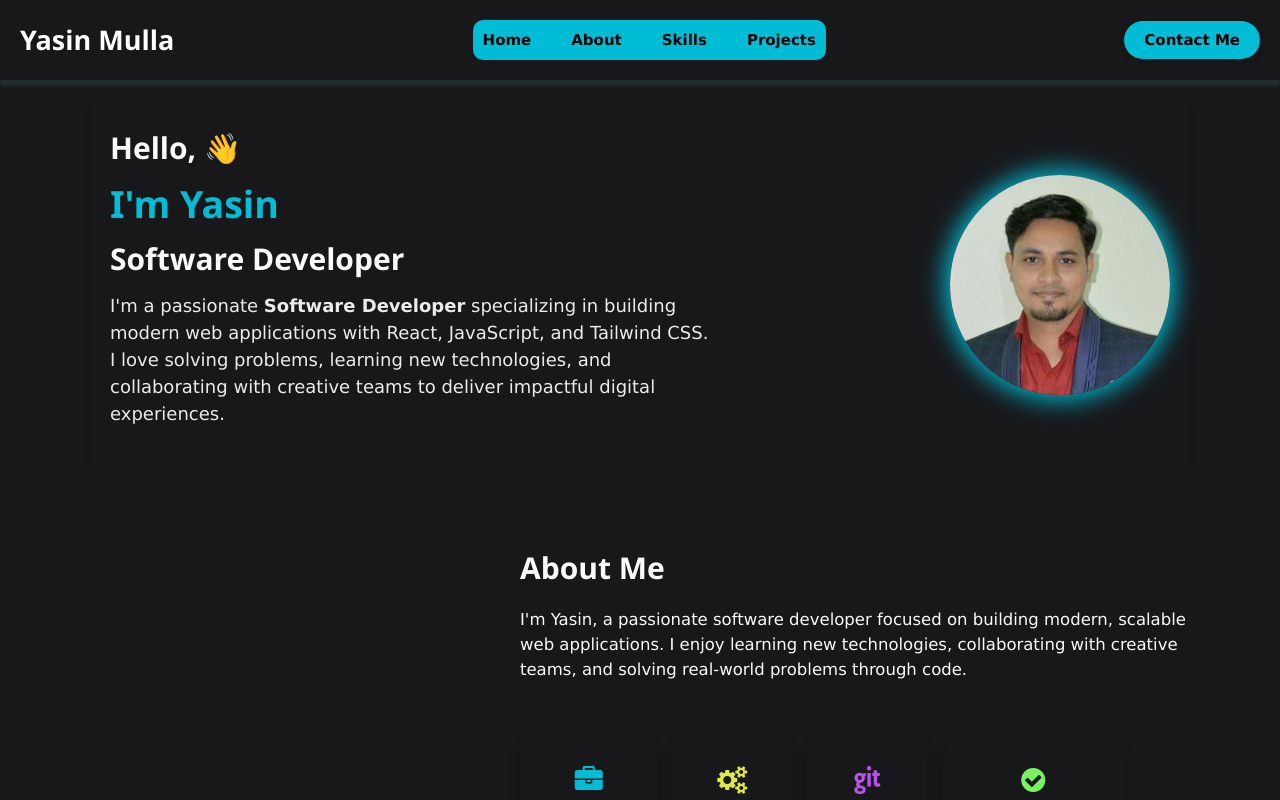
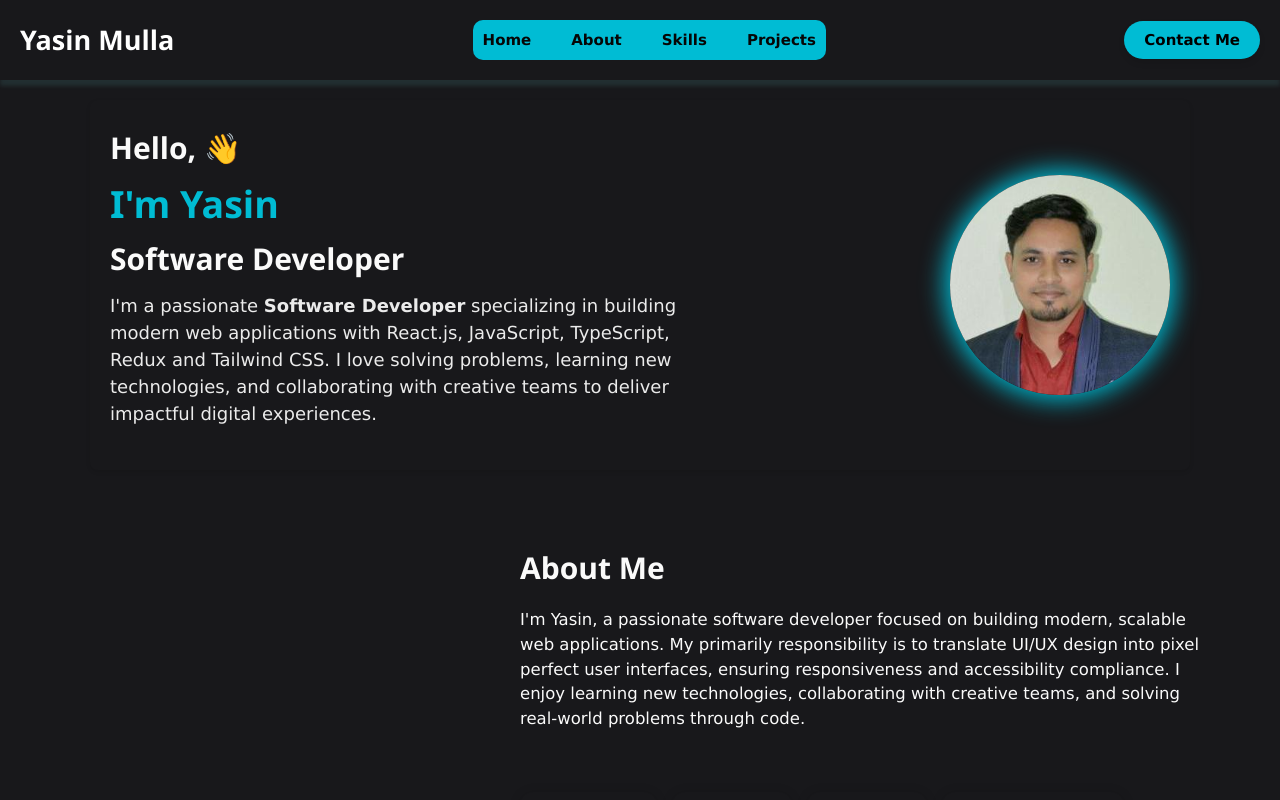
Before and after one commit to Yasindev46/Portfolio, a React (Vite) app: page / in a window 1280 px wide. Shown: the top 800 px of the page. Built offline with nearby package versions, Linux system fonts and the light colour scheme.

Commit message:
details updated

```diff
--- a/src/Components/About/About.jsx
+++ b/src/Components/About/About.jsx
@@ -29,7 +29,9 @@ const About = () => {
       <h2 className="about-heading" >About Me</h2>
       <p className="about-description">
         I'm Yasin, a passionate software developer focused on building modern,
-        scalable web applications. I enjoy learning new technologies,
+        scalable web applications. My primarily responsibility is to translate
+        UI/UX design into pixel perfect user interfaces, ensuring responsiveness
+        and accessibility compliance. I enjoy learning new technologies,
         collaborating with creative teams, and solving real-world problems
         through code.
       </p>
--- a/src/Components/Projects/Projects.jsx
+++ b/src/Components/Projects/Projects.jsx
@@ -7,7 +7,7 @@ const projects = [
     title: 'UBS Online Banking',
     image: '/Portfolio/bank.jpg',
     description: 'UBS Banking Application for managing financial services.',
-    details: 'Developed and maintained UI for Infosys client (UBS Banking Project) using React.js, TypeScript, Redux, and Zustand. - Designed reusable components, optimizing application performance and reducing load times. - Collaborated with teams for seamless API integration and responsive design. - Conducted user research to inform design decisions.',
+    details: 'Developed and maintained UI for Infosys client (UBS wealth management) using React.js, TypeScript, Redux, and Zustand. - Designed reusable components, optimizing application performance and reducing load times. - Collaborated with teams for seamless API integration and responsive design. - Conducted user research to inform design decisions.',
   },
 
    {
@@ -15,7 +15,7 @@ const projects = [
     title: 'Westpac Digital Banker',
     image: '/Portfolio/bank.jpg',
     description: 'Westpac Banking Application for managing financial services.',
-    details: 'Developed and maintained UI for Infosys client (Westpac Banking Project) using React.js, TypeScript, Redux, and Bootstrap. - Designed reusable components, optimizing application performance and reducing load times. - Collaborated with teams for seamless API integration and responsive design. - Conducted user research to inform design decisions.',
+    details: 'Developed and maintained UI for Infosys client (Westpac online Banking) using React.js, TypeScript, Redux, and Bootstrap. - Designed reusable components, optimizing application performance and reducing load times. - Collaborated with teams for seamless API integration and responsive design. - Conducted user research to inform design decisions.',
   },
   {
     id: 3,
@@ -36,7 +36,7 @@ const projects = [
     title: 'Portfolio Website',
     image: '/Portfolio/portfolio-.jpg',
     description: 'A modern portfolio website built with React and Tailwind CSS.',
-    details: 'This project showcases my personal portfolio, including my skills, projects, and contact information. Built with React, Tailwind CSS, and deployed on Vercel.',
+    details: 'This project showcases my personal portfolio, including my skills, projects, and contact information. Built with React, Tailwind CSS, and deployed on Github Pages.',
   }
 ];
 
--- a/src/Components/Section/Section.jsx
+++ b/src/Components/Section/Section.jsx
@@ -13,7 +13,10 @@ const Section = () => {
           Software Developer
         </h2>
         <p className='section-subheading' >
-          I'm a passionate <strong>Software Developer</strong> specializing in building modern web applications with React, JavaScript, and Tailwind CSS. I love solving problems, learning new technologies, and collaborating with creative teams to deliver impactful digital experiences.
+          I'm a passionate <strong>Software Developer</strong> specializing in building modern web applications
+          with React.js, JavaScript, TypeScript, Redux and Tailwind CSS.
+          I love solving problems, learning new technologies, and collaborating
+          with creative teams to deliver impactful digital experiences.
         </p>
       </div>
         <img
```
